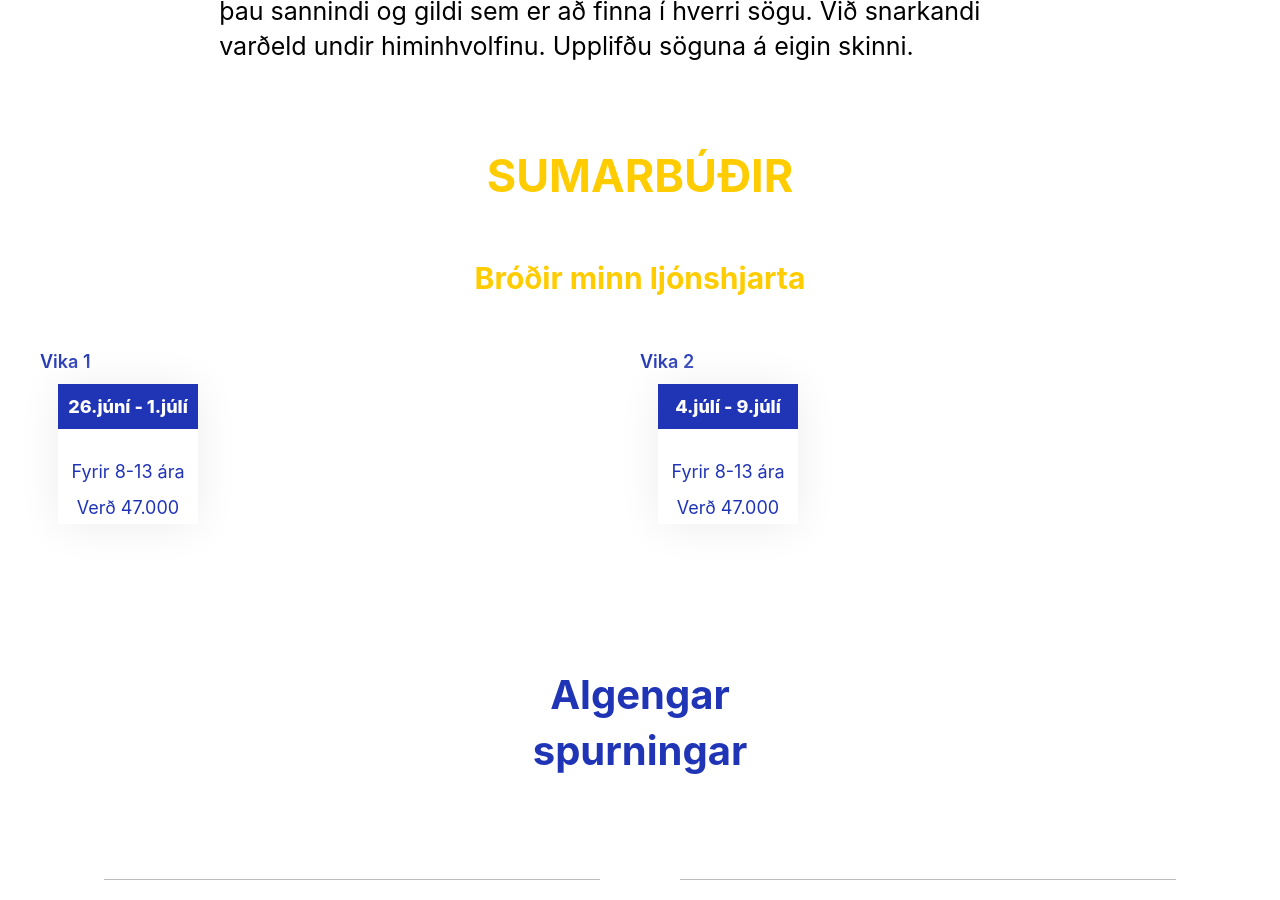
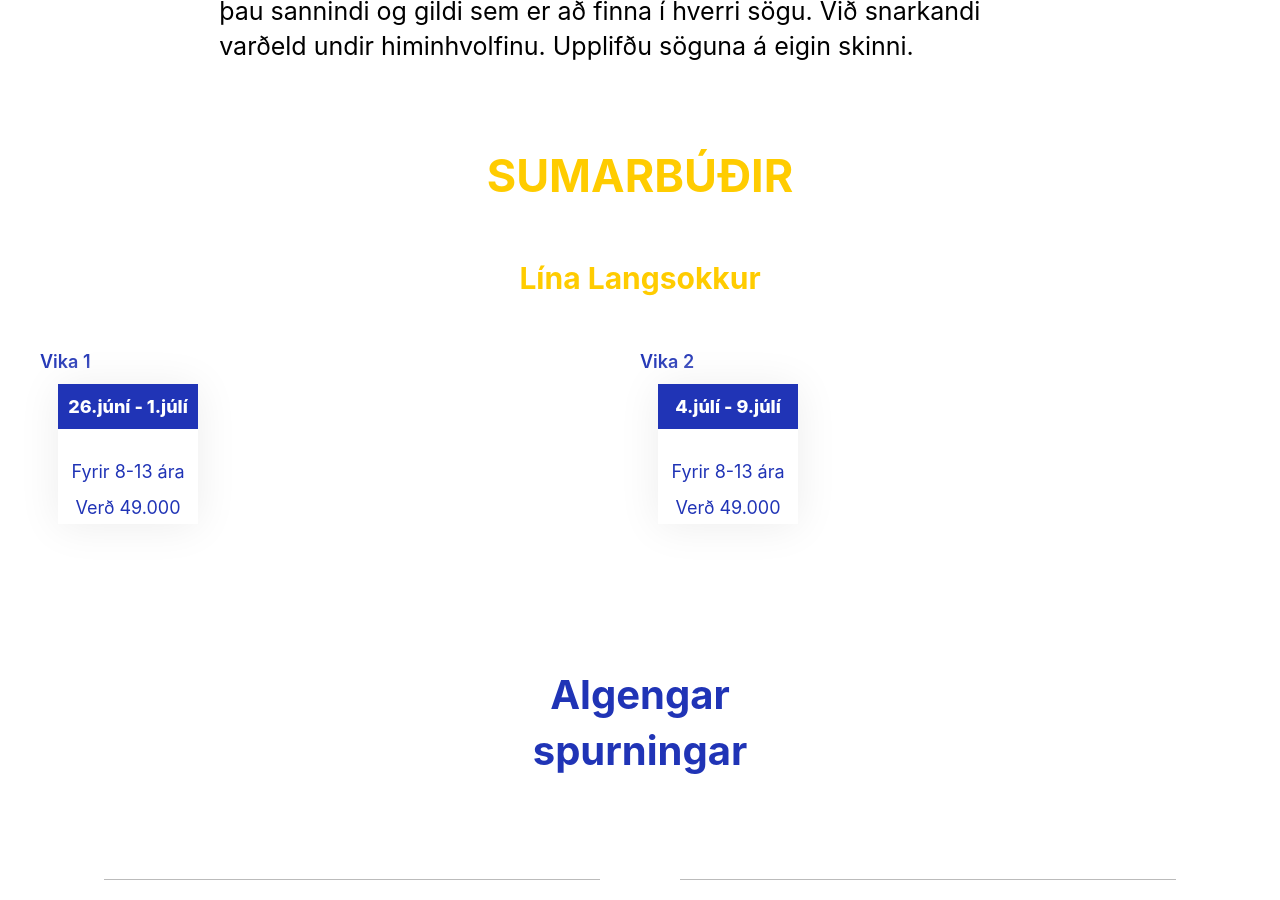
Before and after one commit to viktorhollanders/soguheimar, a Jekyll site: the page built from sumarbudir.html, in a window 1280 px wide and 900 px high, scrolled down 1610 px. Built offline with Jekyll 4.4.1, drawn with Linux system fonts in a browser that asks for light colours.

```diff
--- a/sumarbudir.html
+++ b/sumarbudir.html
@@ -39,13 +39,13 @@ layout: default
 
   <div class="index-content__courses-container" id="summercamp">
     <h1 class="index-content__courses__title">Sumarbúðir</h1>
-    <h2 class="index-content__courses__sub-title">Bróðir minn ljónshjarta</h2>
+    <h2 class="index-content__courses__sub-title">Lína Langsokkur</h2>
     <div class="index-content__courses">
       <div>
         <p class="weakTitle">Vika 1</p>
         <a
           class="courses-anchor"
-          href="https://docs.google.com/forms/d/1HmIDN-s6Z4rAMGtUkDSHL1aNPgTTlgIrIEblql8MTC4/viewform?fbclid=IwAR25cnYroqvzIIaBHDwyNk4TYtVhC2TPXXrmo1toH19NrO50yaaOA70hGIk&edit_requested=true#responses"
+          href="https://docs.google.com/forms/d/1NCeeEowo_5fE8v07ZzkNbZJ9fNbYms4rnrzRJgsiRdY/viewform?edit_requested=true"
           target="_blank"
           rel="noopener noreferrer"
         >
@@ -54,7 +54,7 @@ layout: default
               <p class="course-date">26.júní - 1.júlí</p>
             </div>
             <p class="course-info">Fyrir 8-13 ára</p>
-            <p class="course-info">Verð 47.000</p>
+            <p class="course-info">Verð 49.000</p>
           </div>
         </a>
       </div>
@@ -63,7 +63,7 @@ layout: default
         <p class="weakTitle">Vika 2</p>
         <a
           class="courses-anchor"
-          href="https://docs.google.com/forms/d/1c56HsQhC1zb1JVhrcQQKItpD8-1b7akOmJnLEJociuk/viewform?fbclid=IwAR11PzAWISjQky_6hgqBgpe36yl-OdKttgU2jkMp0ON-AXqW5hNQJrWOayU&edit_requested=true#responses"
+          href="hhttps://docs.google.com/forms/d/1MEOXXB2AIumRoafML7_GadZonhSmL_7CCsFR-tMGW30/closedform"
           target="_blank"
           rel="noopener noreferrer"
         >
@@ -72,7 +72,7 @@ layout: default
               <p class="course-date">4.júlí - 9.júlí</p>
             </div>
             <p class="course-info">Fyrir 8-13 ára</p>
-            <p class="course-info">Verð 47.000</p>
+            <p class="course-info">Verð 49.000</p>
           </div>
         </a>
       </div>
```
